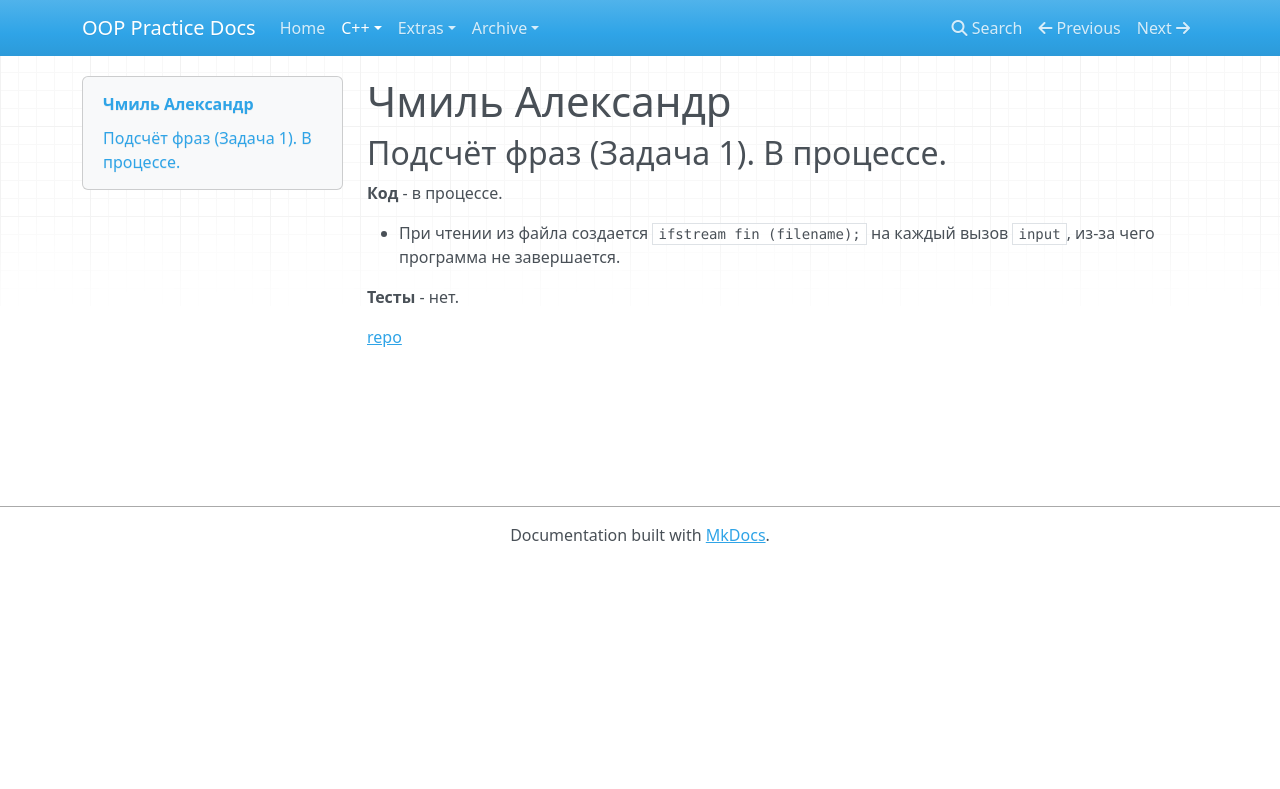
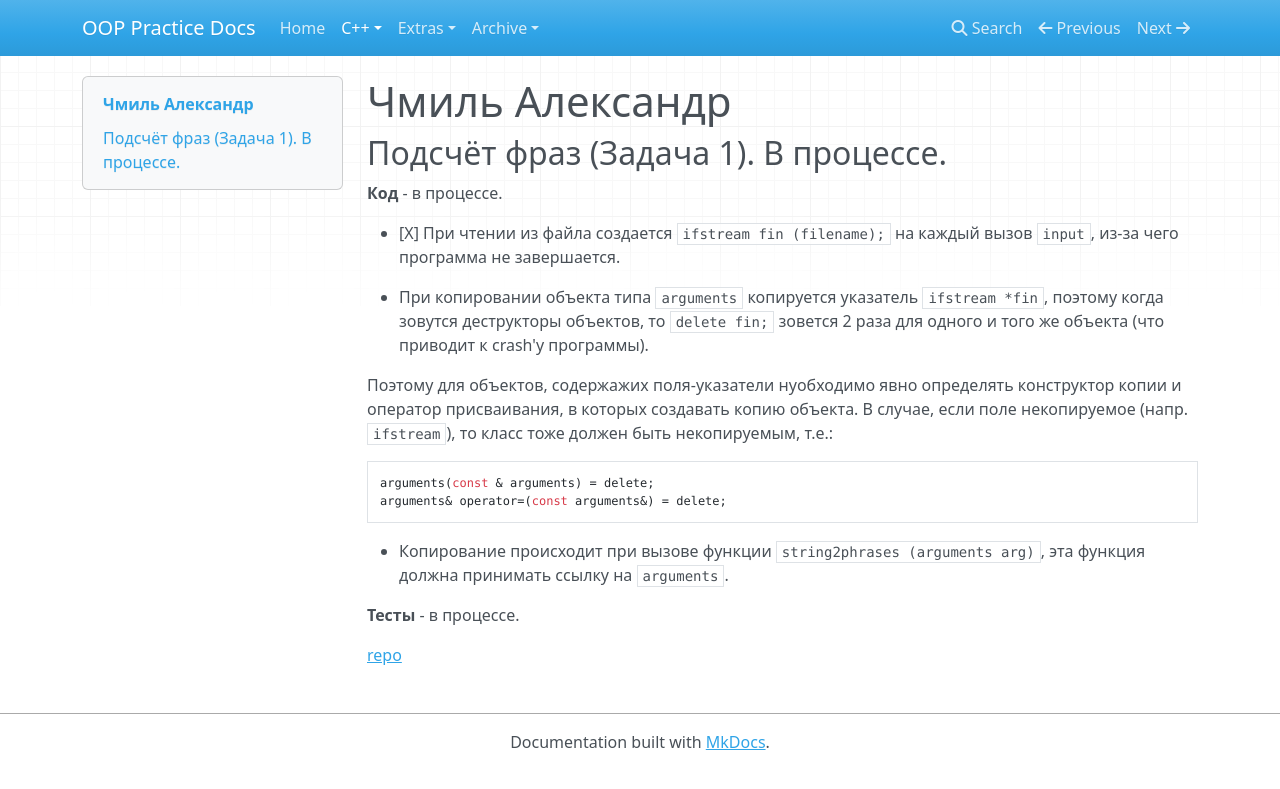
Before and after one commit to avoronkov/oop, an MkDocs documentation site: the page built from docs/2017.cpp/results/chmil.md, in a window 1280 px wide. Shown: the top 789 px of the page. Built offline with MkDocs 1.6.1, drawn with Linux system fonts in a browser that asks for light colours; nearby versions of some CDN libraries; old or Windows-style settings are respelled for this version of MkDocs.

Commit message:
update results

````diff
--- a/docs/2017.cpp/results/chmil.md
+++ b/docs/2017.cpp/results/chmil.md
@@ -4,8 +4,21 @@
 
 **Код** - в процессе.
 
-- При чтении из файла создается `ifstream fin (filename);` на каждый вызов `input`, из-за чего программа не завершается.
+- [X] При чтении из файла создается `ifstream fin (filename);` на каждый вызов `input`, из-за чего программа не завершается.
 
-**Тесты** - нет.
+- При копировании объекта типа `arguments` копируется указатель `ifstream *fin`,
+поэтому когда зовутся деструкторы объектов, то `delete fin;` зовется 2 раза для одного и того же объекта (что приводит к crash'у программы).
+
+Поэтому для объектов, содержажих поля-указатели нуобходимо явно определять конструктор копии и оператор присваивания,
+в которых создавать копию объекта.
+В случае, если поле некопируемое (напр. `ifstream`), то класс тоже должен быть некопируемым, т.е.:
+```C++
+arguments(const & arguments) = delete;
+arguments& operator=(const arguments&) = delete;
+```
+
+- Копирование происходит при вызове функции `string2phrases (arguments arg)`, эта функция должна принимать ссылку на `arguments`.
+
+**Тесты** - в процессе.
 
 [repo](https://bitbucket.org/chmil_oop/chmil_oop)
````
Also changed, not shown: docs/2017.cpp/results.md (+3 -1 lines), docs/2017.cpp/results/grigorovich.md (+5 -5 lines), docs/2017.cpp/results/razumov.md (+10 -0 lines), docs/index.md (+1 -1 lines).
